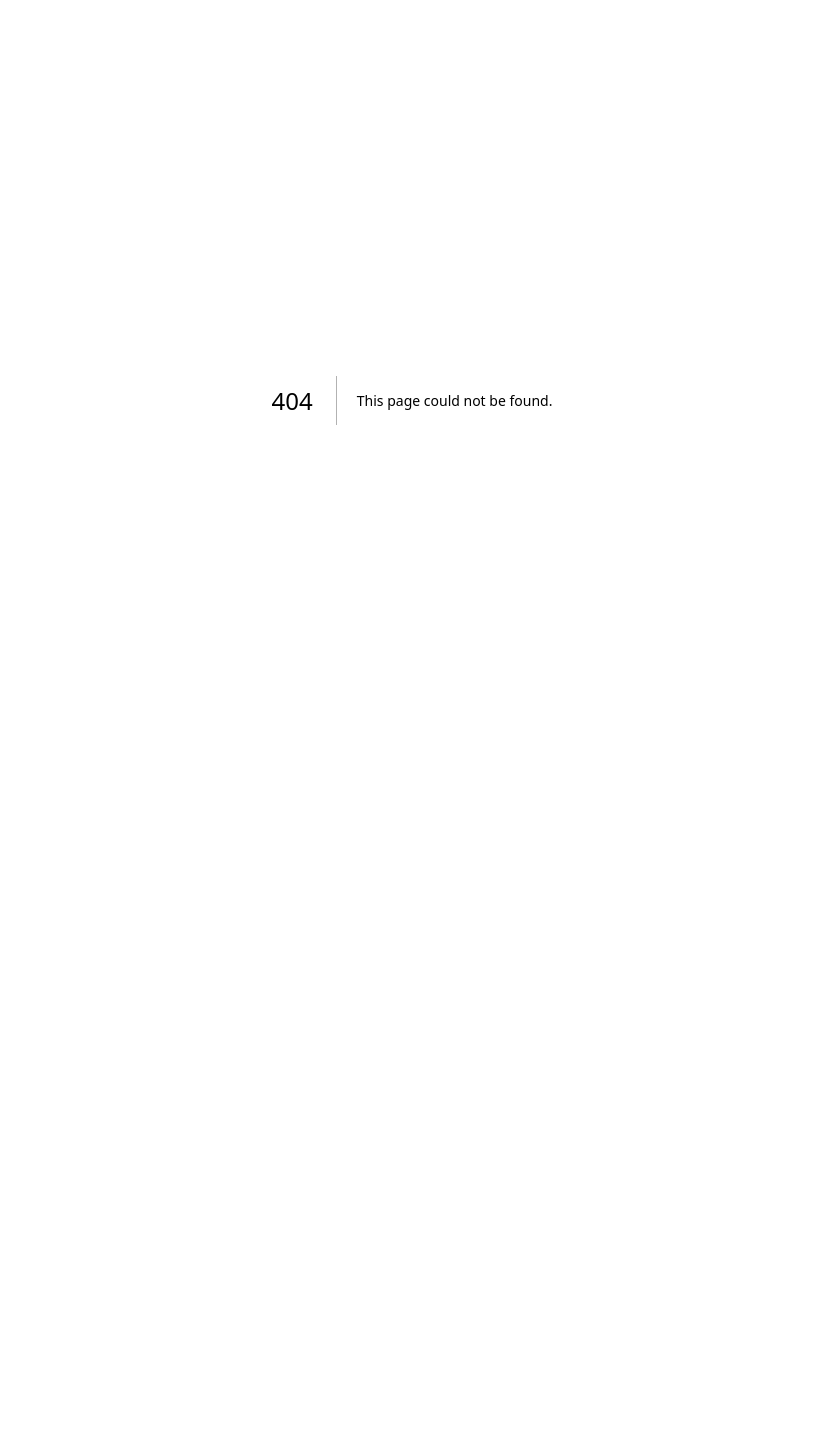
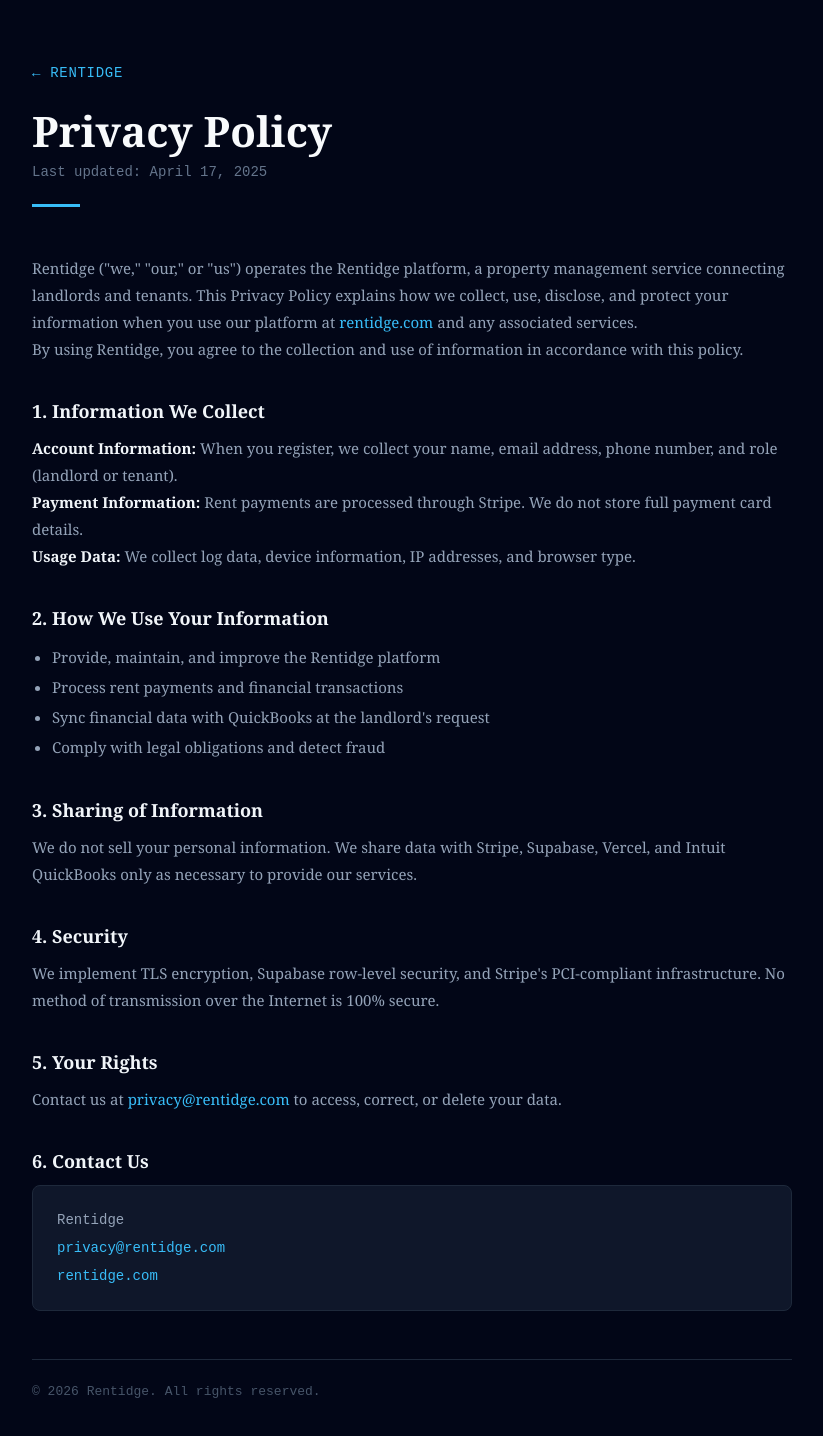
Before and after one commit to ColeTBrown/NestPay, a Next.js app in the folder NestPay/: page /privacy in a window 1280 px wide. Before the commit this address had no page. Shown: the top 1436 px of the page, without its empty margins (228-1051 px from the left). Before the commit the page ends 800 px from the top, so only its background shows below. Built offline with nearby package versions, Linux system fonts and the light colour scheme.

Commit message:
Rename page.tst to page.tsx

```diff
--- /dev/null
+++ b/NestPay/app/privacy/page.tsx
@@ -0,0 +1,66 @@
+export default function PrivacyPolicy() {
+  return (
+    <main style={{
+      background: '#020617',
+      minHeight: '100vh',
+      color: '#e2e8f0',
+      fontFamily: "'Georgia', serif",
+      padding: '60px 24px',
+    }}>
+      <div style={{ maxWidth: '760px', margin: '0 auto' }}>
+        <div style={{ marginBottom: '48px' }}>
+          <a href="/" style={{ color: '#38BDF8', textDecoration: 'none', fontSize: '14px', letterSpacing: '0.05em', fontFamily: 'monospace' }}>
+            ← RENTIDGE
+          </a>
+          <h1 style={{ fontSize: '42px', fontWeight: '700', color: '#f8fafc', marginTop: '24px', marginBottom: '8px', lineHeight: 1.2 }}>Privacy Policy</h1>
+          <p style={{ color: '#64748b', fontSize: '14px', fontFamily: 'monospace' }}>Last updated: April 17, 2025</p>
+          <div style={{ width: '48px', height: '3px', background: '#38BDF8', marginTop: '24px' }} />
+        </div>
+        <Section>
+          <p>Rentidge ("we," "our," or "us") operates the Rentidge platform, a property management service connecting landlords and tenants. This Privacy Policy explains how we collect, use, disclose, and protect your information when you use our platform at <a href="https://rentidge.com" style={{ color: '#38BDF8' }}>rentidge.com</a> and any associated services.</p>
+          <p>By using Rentidge, you agree to the collection and use of information in accordance with this policy.</p>
+        </Section>
+        <Section title="1. Information We Collect">
+          <p><strong style={{ color: '#f1f5f9' }}>Account Information:</strong> When you register, we collect your name, email address, phone number, and role (landlord or tenant).</p>
+          <p><strong style={{ color: '#f1f5f9' }}>Payment Information:</strong> Rent payments are processed through Stripe. We do not store full payment card details.</p>
+          <p><strong style={{ color: '#f1f5f9' }}>Usage Data:</strong> We collect log data, device information, IP addresses, and browser type.</p>
+        </Section>
+        <Section title="2. How We Use Your Information">
+          <ul style={{ paddingLeft: '20px', lineHeight: '2' }}>
+            <li>Provide, maintain, and improve the Rentidge platform</li>
+            <li>Process rent payments and financial transactions</li>
+            <li>Sync financial data with QuickBooks at the landlord's request</li>
+            <li>Comply with legal obligations and detect fraud</li>
+          </ul>
+        </Section>
+        <Section title="3. Sharing of Information">
+          <p>We do not sell your personal information. We share data with Stripe, Supabase, Vercel, and Intuit QuickBooks only as necessary to provide our services.</p>
+        </Section>
+        <Section title="4. Security">
+          <p>We implement TLS encryption, Supabase row-level security, and Stripe's PCI-compliant infrastructure. No method of transmission over the Internet is 100% secure.</p>
+        </Section>
+        <Section title="5. Your Rights">
+          <p>Contact us at <a href="mailto:privacy@rentidge.com" style={{ color: '#38BDF8' }}>privacy@rentidge.com</a> to access, correct, or delete your data.</p>
+        </Section>
+        <Section title="6. Contact Us">
+          <div style={{ background: '#0f172a', border: '1px solid #1e293b', borderRadius: '8px', padding: '20px 24px', marginTop: '12px', fontFamily: 'monospace', fontSize: '14px', lineHeight: '2' }}>
+            <div>Rentidge</div>
+            <div><a href="mailto:privacy@rentidge.com" style={{ color: '#38BDF8' }}>privacy@rentidge.com</a></div>
+            <div><a href="https://rentidge.com" style={{ color: '#38BDF8' }}>rentidge.com</a></div>
+          </div>
+        </Section>
+        <div style={{ borderTop: '1px solid #1e293b', marginTop: '48px', paddingTop: '24px', color: '#475569', fontSize: '13px', fontFamily: 'monospace' }}>
+          © {new Date().getFullYear()} Rentidge. All rights reserved.
+        </div>
+      </div>
+    </main>
+  );
+}
+function Section({ title, children }: { title?: string; children: React.ReactNode }) {
+  return (
+    <div style={{ marginBottom: '36px' }}>
+      {title && <h2 style={{ fontSize: '18px', fontWeight: '600', color: '#f1f5f9', marginBottom: '12px', fontFamily: "'Georgia', serif" }}>{title}</h2>}
+      <div style={{ color: '#94a3b8', lineHeight: '1.8', fontSize: '15px' }}>{children}</div>
+    </div>
+  );
+}
```
